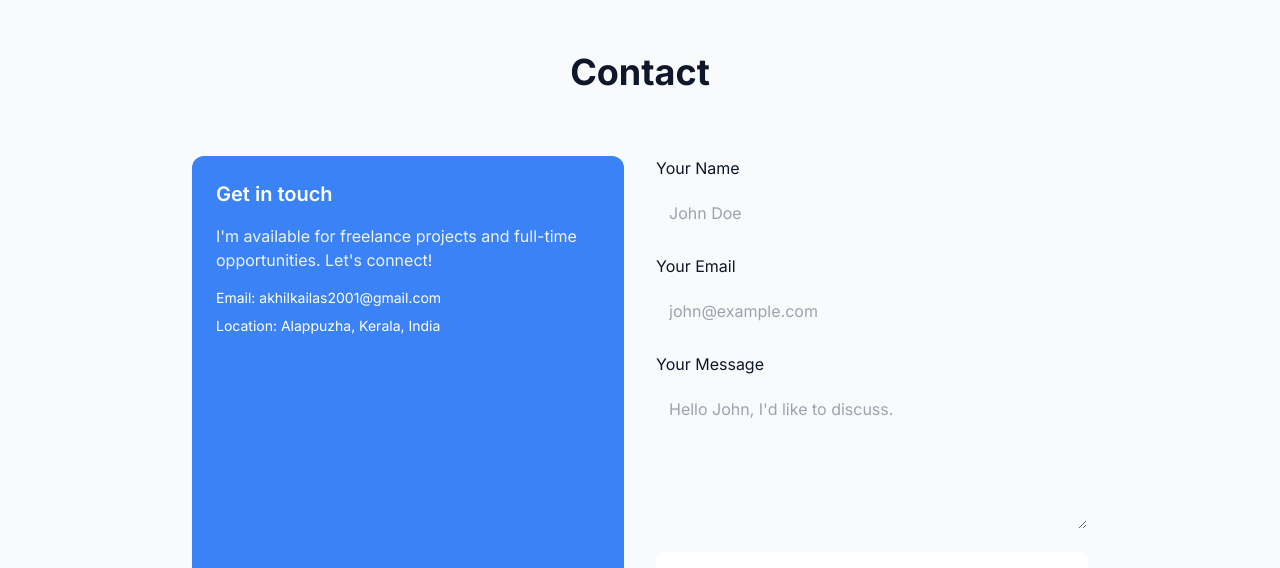
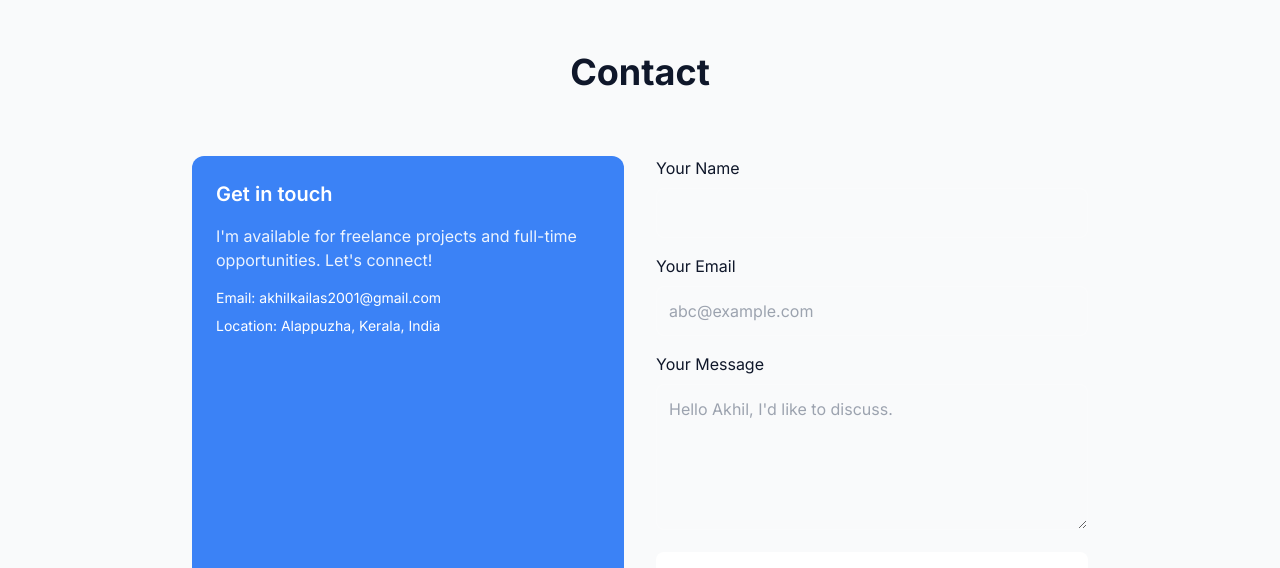
Before and after one commit to akhilkailas017/akhilkailas017.github.io, a React (Vite) app: page / in a window 1280 px wide. Shown: the part 4424-4992 px from the top of the page. Built offline with nearby package versions, Linux system fonts and the light colour scheme.

Commit message:
Update placeholders in Contact form fields

```diff
--- a/src/components/Contact.jsx
+++ b/src/components/Contact.jsx
@@ -40,7 +40,7 @@ export default function Contact({ config }) {
                   id="name"
                   required
                   className="w-full p-3 rounded-lg bg-white/10 border border-white/20 focus:outline-none focus:ring-2 focus:ring-white/50"
-                  placeholder="John Doe"
+                  placeholder=" "
                 />
               </div>
               <div>
@@ -51,7 +51,7 @@ export default function Contact({ config }) {
                   type="email"
                   required
                   className="w-full p-3 rounded-lg bg-white/10 border border-white/20 focus:outline-none focus:ring-2 focus:ring-white/50"
-                  placeholder="john@example.com"
+                  placeholder="abc@example.com"
                 />
               </div>
               <div>
@@ -62,7 +62,7 @@ export default function Contact({ config }) {
                   rows="5"
                   required
                   className="w-full p-3 rounded-lg bg-white/10 border border-white/20 focus:outline-none focus:ring-2 focus:ring-white/50"
-                  placeholder="Hello John, I'd like to discuss."
+                  placeholder="Hello Akhil, I'd like to discuss."
                 ></textarea>
               </div>
               <button
```
